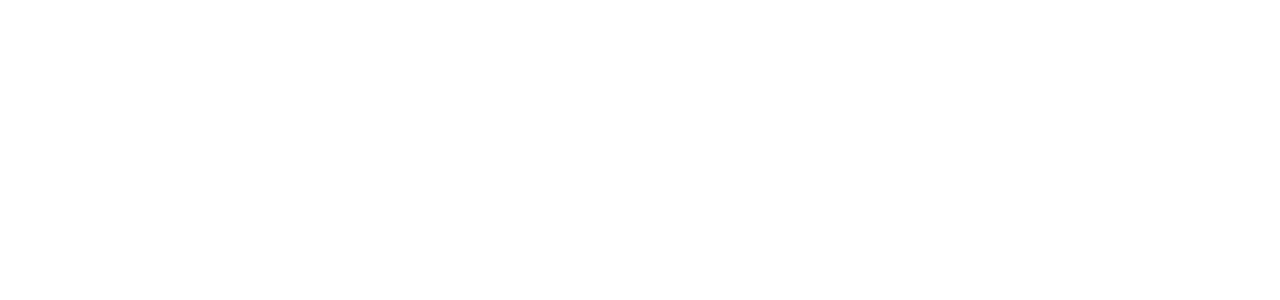
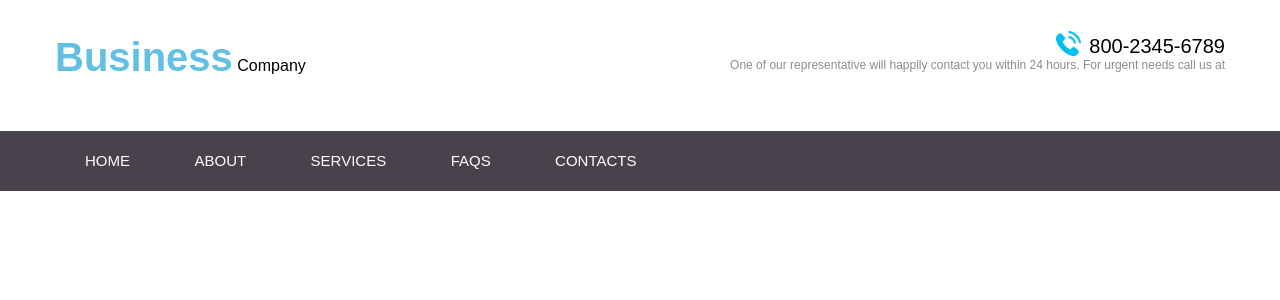
Before and after one commit to MateusAraujo9/site1, a PHP site: page / in a window 1280 px wide. Before the commit the part shown is empty. Shown: the top 300 px of the page. Run offline with PHP 8.4, Linux system fonts and the light colour scheme.

Commit message:
Criado cabeçalho e menu

```diff
--- a/index.html
+++ b/index.html
@@ -8,7 +8,24 @@
 </head>
 <body>
 	<header class="topint">
-		<div class="top"></div>
+		<div class="top">
+			<div class="topleft"><span class="logo">Business</span> Company</div>
+			<div class="topright">
+				<div class="tel"><img src="resource\imagens\telephone.png">800-2345-6789</div>
+				<div class="logoFrase">One of our representative will happily contact you within 24 hours. For urgent needs call us at</div>
+			</div>
+		</div>
 	</header>
+	<nav class="navint">
+		<nav class="nav">
+			<ul>
+				<li>HOME</li>
+				<li>ABOUT</li>
+				<li>SERVICES</li>
+				<li>FAQS</li>
+				<li>CONTACTS</li>
+			</ul>
+		</nav>
+	</nav>
 </body>
 </html>
--- a/resource/css/style.css
+++ b/resource/css/style.css
@@ -1,8 +1,87 @@
 body{
 	margin: 0;
+	font-family: Arial;
 }
 .topint{
 	width: 100%;
 	height: 115px;
 	background-color: #FFFFFF;
 }
+
+.top{
+	max-width: 1170px;
+	height: 115px;
+	margin: auto;
+	display: flex;
+}
+
+.topleft{
+	max-width: 585;
+	width: 100%;
+	height: 115px;
+	line-height: 115px;
+}
+
+.logo{
+	font-size: 40px;
+	color:#62c0e4;
+	font-weight: bold;
+}
+
+.topright{
+	max-width: 585;
+	width: 100%;
+	height: 115px;
+	text-align: right;
+	display: flex;
+	flex-direction: column;
+}
+
+.topright div{
+	height: 57.5px;
+}
+
+.topright .tel{
+	display: flex;
+	align-items: flex-end;
+	justify-content: flex-end;
+	font-size: 20px;
+}
+
+.logoFrase{
+	font-size: 12px;
+	color: #8c8c8c;
+}
+
+.tel img{
+	width: 25px;
+	height: 25px;
+	margin: 0px 8px 2px 0px;
+}
+
+.navint{
+	width: 100%;
+	height: 60px;
+	background-color: #48424c;
+	color: #FFFFFF;
+}
+
+.nav{
+	max-width: 1170px;
+	height: 60px;
+	line-height: 60px;
+	margin: auto;
+}
+.nav ul{
+	padding-left: 0px;
+}
+.nav li{
+	display: inline-block;
+	font-size: 15px;
+	padding: 0px 30px 0px 30px;
+}
+
+.nav li:hover{
+	background-color: #63c0e9;
+	cursor: pointer;
+}
```
Also changed, not shown: resource/imagens/telephone.png (added).
